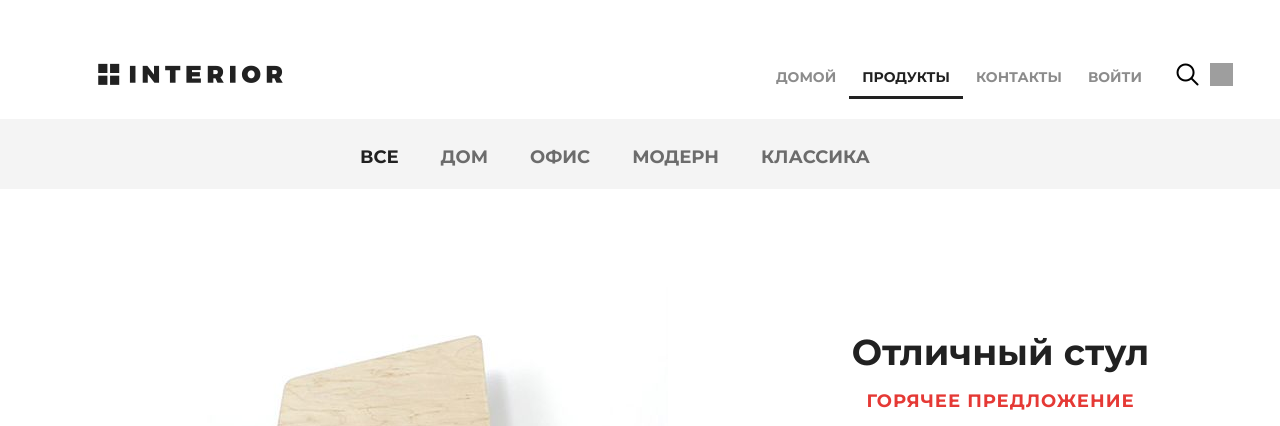
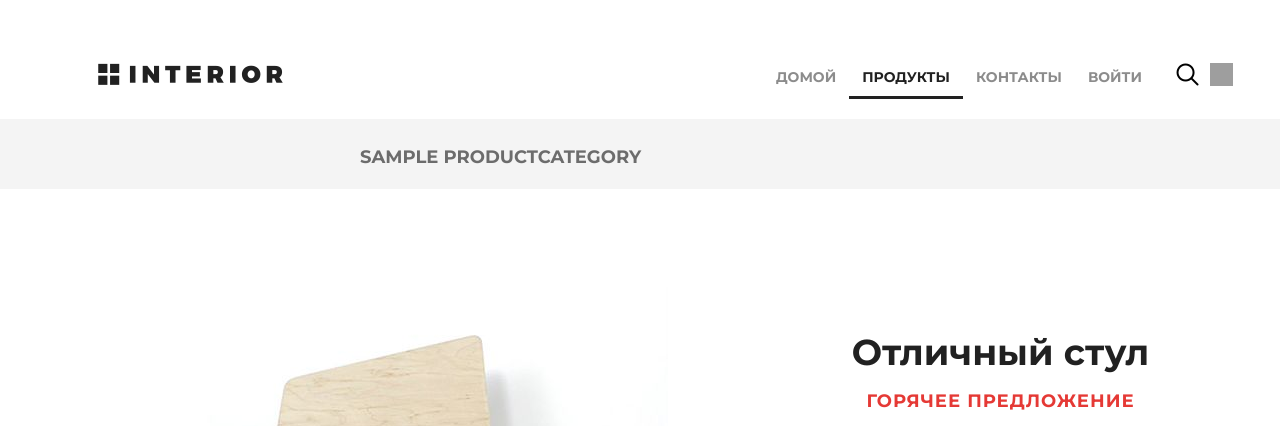
Before and after one commit to sgb128/djangoshop, a Django app: page /products/ in a window 1280 px wide; the page is wider, and only the part inside the window is pictured. Shown: the top 426 px of that part. Run offline with Django 3.2, Linux system fonts and the light colour scheme; tables that the repository leaves empty hold one stand-in row (values such as "Sample post"); grey boxes are pictures that could not be loaded.

Commit message:
Homework for lesson 5 is start.

```diff
--- a/djangoshop/mainapp/templates/mainapp/includes/inc_category_menu.html
+++ b/djangoshop/mainapp/templates/mainapp/includes/inc_category_menu.html
@@ -1,9 +1,7 @@
 <div class="links clearfix">
     <ul class="links-menu">
-        <li><a href="#" class="active">все</a></li>
-        <li><a href="#">дом</a></li>
-        <li><a href="#">офис</a></li>
-        <li><a href="#">модерн</a></li>
-        <li><a href="#">классика</a></li>
+        {% for link in links_menu %}
+            <li><a href="{{ link.href }}" class="{% if link.href == 'products_all' %}active{% endif %}">{{ link.name }}</a></li>
+        {% endfor %}
     </ul>
 </div>
--- a/djangoshop/mainapp/views.py
+++ b/djangoshop/mainapp/views.py
@@ -1,5 +1,16 @@
 from django.shortcuts import render
 
+from mainapp.models import ProductCategory
 
-def products(request):
-    return render(request, 'mainapp/products.html')
+
+def products(request, pk=None):
+    title = 'Продукты/каталог'
+
+    links_menu = ProductCategory.objects.all()
+
+    context = {
+        'title': title,
+        'links_menu': links_menu,
+    }
+
+    return render(request=request, template_name='mainapp/products.html', context=context)
```
